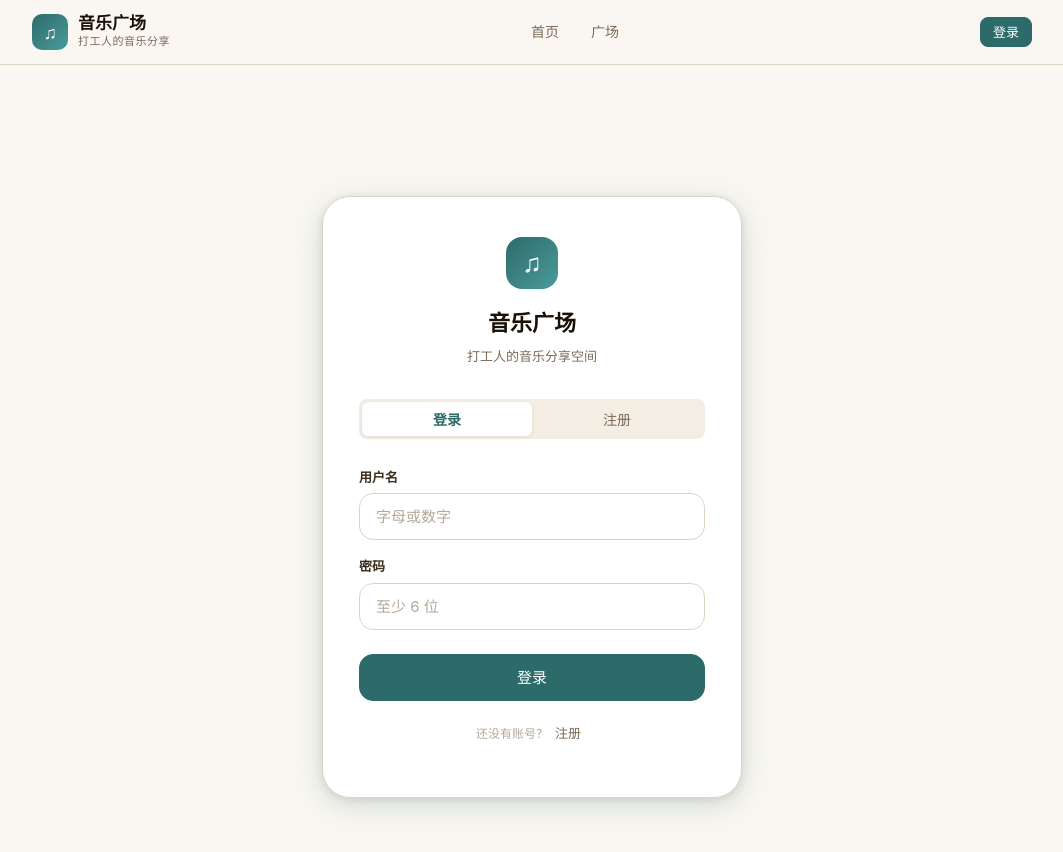
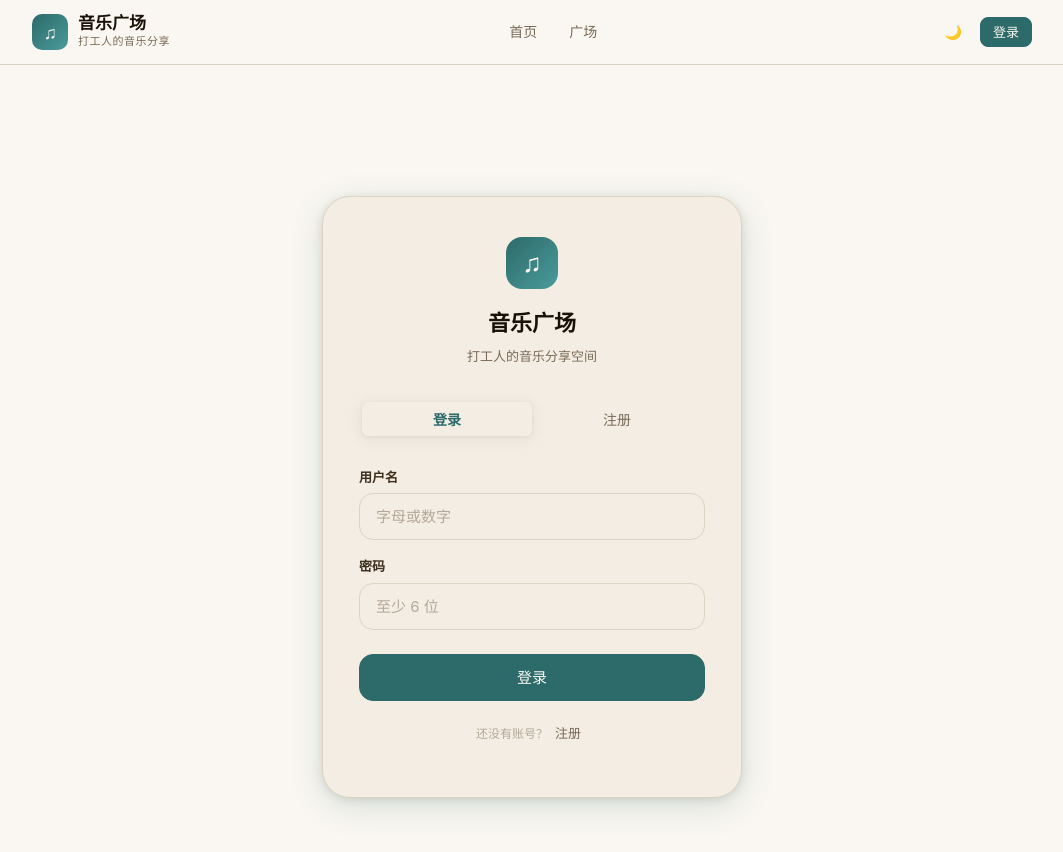
Before and after one commit to J-York/MuCofree, a React (Vite) app in the folder apps/web/: page /login in a window 1280 px wide. Shown: the top 852 px of the page, without its empty margins (108-1171 px from the left). Built offline with nearby package versions, Linux system fonts and the light colour scheme; no server answers.

Commit message:
feat(web): implement dark mode and optimize UI/UX

```diff
--- a/apps/web/src/App.tsx
+++ b/apps/web/src/App.tsx
@@ -1,5 +1,7 @@
 import { Navigate, NavLink, Route, Routes, useNavigate } from "react-router-dom";
+import { ThemeProvider, useTheme } from "./context/ThemeContext";
 import { AuthProvider, useAuth } from "./context/AuthContext";
+import ThemeToggle from "./components/ThemeToggle";
 import { PlayerProvider } from "./context/PlayerContext";
 import Player from "./components/Player";
 import Avatar from "./components/Avatar";
@@ -69,14 +71,18 @@ function SiteHeader() {
             <>
               <Avatar name={user.name} avatarUrl={user.avatarUrl} size="sm" />
               <span className="nav-name">{user.name}</span>
+              <ThemeToggle />
               <button className="btn btn-ghost btn-sm" onClick={() => void handleLogout()}>
                 退出
               </button>
             </>
           ) : (
+            <>
+              <ThemeToggle />
               <NavLink to="/login" className="btn btn-primary btn-sm">
                 登录
               </NavLink>
+            </>
           )}
         </div>
       </div>
@@ -135,10 +141,12 @@ function AppShell() {
 // ── Root ──────────────────────────────────────────────────────────────────────
 export default function App() {
   return (
+    <ThemeProvider>
       <AuthProvider>
         <PlayerProvider>
           <AppShell />
         </PlayerProvider>
       </AuthProvider>
+    </ThemeProvider>
   );
 }
--- /dev/null
+++ b/apps/web/src/components/ThemeToggle.tsx
@@ -0,0 +1,17 @@
+import { useTheme } from '../context/ThemeContext';
+import { Moon, Sun } from 'lucide-react'; // if available, else emojis
+
+export default function ThemeToggle() {
+  const { theme, toggleTheme } = useTheme();
+
+  return (
+    <button
+      onClick={toggleTheme}
+      className="btn btn-ghost btn-icon"
+      aria-label="Toggle dark mode"
+      title={theme === 'light' ? 'Switch to dark mode' : 'Switch to light mode'}
+    >
+      {theme === 'light' ? '🌙' : '☀️'}
+    </button>
+  );
+}
--- /dev/null
+++ b/apps/web/src/context/ThemeContext.tsx
@@ -0,0 +1,50 @@
+import React, { createContext, useContext, useEffect, useState } from 'react';
+
+type Theme = 'light' | 'dark';
+
+interface ThemeContextType {
+  theme: Theme;
+  toggleTheme: () => void;
+}
+
+const ThemeContext = createContext<ThemeContextType | undefined>(undefined);
+
+export const ThemeProvider: React.FC<{ children: React.ReactNode }> = ({ children }) => {
+  const [theme, setTheme] = useState<Theme>(() => {
+    const savedTheme = localStorage.getItem('theme');
+    if (savedTheme === 'light' || savedTheme === 'dark') {
+      return savedTheme;
+    }
+    if (window.matchMedia && window.matchMedia('(prefers-color-scheme: dark)').matches) {
+      return 'dark';
+    }
+    return 'light';
+  });
+
+  useEffect(() => {
+    localStorage.setItem('theme', theme);
+    if (theme === 'dark') {
+      document.documentElement.classList.add('dark');
+    } else {
+      document.documentElement.classList.remove('dark');
+    }
+  }, [theme]);
+
+  const toggleTheme = () => {
+    setTheme((prev) => (prev === 'light' ? 'dark' : 'light'));
+  };
+
+  return (
+    <ThemeContext.Provider value={{ theme, toggleTheme }}>
+      {children}
+    </ThemeContext.Provider>
+  );
+};
+
+export const useTheme = () => {
+  const context = useContext(ThemeContext);
+  if (context === undefined) {
+    throw new Error('useTheme must be used within a ThemeProvider');
+  }
+  return context;
+};
--- a/apps/web/src/styles.css
+++ b/apps/web/src/styles.css
@@ -38,6 +38,32 @@
   --transition-slow: all 0.35s cubic-bezier(0.4, 0, 0.2, 1);
 }
 
+:root.dark {
+  --cream:        #121212;
+  --cream-dark:   #1E1E1E;
+  --warm-100:     #2A2A2A;
+  --warm-200:     #3D3D3D;
+  --warm-300:     #5C5C5C;
+  --teal:         #4A9B9B;
+  --teal-hover:   #5CBCBC;
+  --teal-light:   #243B3B;
+  --teal-mid:     #2D6A6A;
+  --brown:        #A58A76;
+  --brown-light:  #3D2E1E;
+  --gold:         #D4A860;
+  --gold-light:   #3D2E1E;
+  --ink:          #EAEAEA;
+  --ink-mid:      #B5A898;
+  --ink-light:    #7A6A56;
+  --ink-ghost:    #3D2E1E;
+  --red:          #D87070;
+  --red-light:    #3D2E1E;
+
+  --shadow-card:  0 2px 16px rgba(0, 0, 0, 0.3), 0 1px 4px rgba(0, 0, 0, 0.2);
+  --shadow-float: 0 8px 32px rgba(0, 0, 0, 0.4), 0 2px 8px rgba(0, 0, 0, 0.25);
+  --shadow-hover: 0 6px 24px rgba(0, 0, 0, 0.35), 0 2px 8px rgba(0, 0, 0, 0.2);
+}
+
 /* ═══════════════════════════════════════════════════════════════
    Reset & Base
 ═══════════════════════════════════════════════════════════════ */
@@ -57,6 +83,7 @@ body {
   font-size: 15px;
   line-height: 1.6;
   -webkit-font-smoothing: antialiased;
+  transition: background-color 0.35s ease, color 0.35s ease;
   min-height: 100vh;
 }
 
@@ -140,13 +167,15 @@ button {
    Header / Nav
 ═══════════════════════════════════════════════════════════════ */
 .site-header {
-  background: rgba(250, 247, 242, 0.92);
+  background: var(--cream);
+  /* Using solid cream instead of rgba for better dark mode compatibility */
   backdrop-filter: blur(12px);
   -webkit-backdrop-filter: blur(12px);
   border-bottom: 1px solid var(--warm-200);
   position: sticky;
   top: 0;
   z-index: 100;
+  transition: background-color 0.35s ease, border-color 0.35s ease;
 }
 
 .site-header-inner {
@@ -170,7 +199,7 @@ button {
   height: 36px;
   border-radius: 10px;
   background: linear-gradient(135deg, var(--teal) 0%, var(--teal-mid) 100%);
-  color: white;
+  color: var(--cream);
   display: grid;
   place-items: center;
   font-family: var(--font-serif);
@@ -237,7 +266,7 @@ button {
    Cards
 ═══════════════════════════════════════════════════════════════ */
 .card {
-  background: white;
+  background: var(--cream-dark);
   border: 1px solid var(--warm-200);
   border-radius: var(--radius-md);
   padding: 20px;
@@ -252,7 +281,7 @@ button {
 }
 
 .card-sm {
-  background: white;
+  background: var(--cream-dark);
   border: 1px solid var(--warm-200);
   border-radius: var(--radius-sm);
   padding: 14px;
@@ -260,7 +289,7 @@ button {
 }
 
 .section-card {
-  background: white;
+  background: var(--cream-dark);
   border: 1px solid var(--warm-200);
   border-radius: var(--radius-lg);
   padding: 28px;
@@ -296,7 +325,7 @@ button {
 
 .btn-primary {
   background: var(--teal);
-  color: white;
+  color: var(--cream);
   border-color: var(--teal);
 }
 
@@ -304,7 +333,7 @@ button {
   background: var(--teal-hover);
   border-color: var(--teal-hover);
   transform: translateY(-1px);
-  box-shadow: 0 4px 12px rgba(45, 106, 106, 0.3);
+  box-shadow: var(--shadow-hover);
 }
 
 .btn-secondary {
@@ -337,7 +366,7 @@ button {
 
 .btn-teal-ghost:hover:not(:disabled) {
   background: var(--teal);
-  color: white;
+  color: var(--cream);
 }
 
 .btn-danger-ghost {
@@ -354,12 +383,12 @@ button {
 
 .btn-gold {
   background: var(--gold);
-  color: white;
+  color: var(--cream);
   border-color: var(--gold);
 }
 
 .btn-gold:hover:not(:disabled) {
-  background: #b8873c;
+  background: var(--gold);
   transform: translateY(-1px);
 }
 
@@ -388,7 +417,7 @@ button {
   padding: 10px 14px;
   border: 1.5px solid var(--warm-200);
   border-radius: var(--radius-sm);
-  background: white;
+  background: var(--cream-dark);
   font-size: 14px;
   color: var(--ink);
   font-family: var(--font-sans);
@@ -418,7 +447,7 @@ button {
   border: 1.5px solid var(--warm-200);
   border-radius: var(--radius-md);
   overflow: hidden;
-  background: white;
+  background: var(--cream-dark);
   box-shadow: var(--shadow-card);
   transition: var(--transition);
 }
@@ -539,7 +568,7 @@ button {
   gap: 14px;
   padding: 12px 16px;
   border-radius: var(--radius-md);
-  background: white;
+  background: var(--cream-dark);
   border: 1.5px solid var(--warm-200);
   cursor: pointer;
   transition: var(--transition);
@@ -599,7 +628,7 @@ button {
   flex-direction: column;
   gap: 14px;
   padding: 20px;
-  background: white;
+  background: var(--cream-dark);
   border: 1px solid var(--warm-200);
   border-radius: var(--radius-lg);
   cursor: pointer;
@@ -636,7 +665,7 @@ button {
   flex-direction: column;
   gap: 4px;
   padding: 18px;
-  background: white;
+  background: var(--cream-dark);
   border: 1px solid var(--warm-200);
   border-radius: var(--radius-md);
   transition: var(--transition);
@@ -680,11 +709,12 @@ button {
   left: 0;
   right: 0;
   z-index: 200;
-  background: rgba(250, 247, 242, 0.96);
+  background: var(--cream);
   backdrop-filter: blur(20px);
   -webkit-backdrop-filter: blur(20px);
   border-top: 1px solid var(--warm-200);
-  box-shadow: 0 -4px 24px rgba(45, 106, 106, 0.1);
+  box-shadow: var(--shadow-card);
+  transition: background-color 0.35s ease, border-color 0.35s ease;
 }
 
 .player-inner {
@@ -739,7 +769,7 @@ button {
   height: 42px;
   border-radius: 50%;
   background: var(--teal);
-  color: white;
+  color: var(--cream);
   border: none;
   cursor: pointer;
   display: grid;
@@ -818,7 +848,7 @@ button {
 }
 
 .login-card {
-  background: white;
+  background: var(--cream-dark);
   border: 1px solid var(--warm-200);
   border-radius: var(--radius-xl);
   padding: 40px 36px;
@@ -835,7 +865,7 @@ button {
   height: 52px;
   border-radius: 16px;
   background: linear-gradient(135deg, var(--teal) 0%, var(--teal-mid) 100%);
-  color: white;
+  color: var(--cream);
   display: grid;
   place-items: center;
   font-family: var(--font-serif);
@@ -880,10 +910,10 @@ button {
 }
 
 .login-tab.active {
-  background: white;
+  background: var(--cream-dark);
   color: var(--teal);
   font-weight: 600;
-  box-shadow: 0 1px 4px rgba(26, 18, 8, 0.08);
+  box-shadow: var(--shadow-card);
 }
 
 .form-field {
@@ -903,10 +933,10 @@ button {
    Banner / Hero
 ═══════════════════════════════════════════════════════════════ */
 .plaza-banner {
-  background: linear-gradient(135deg, var(--teal) 0%, var(--teal-mid) 60%, #5BA8A8 100%);
+  background: linear-gradient(135deg, var(--teal) 0%, var(--teal-mid) 60%, var(--teal-hover) 100%);
   border-radius: var(--radius-xl);
   padding: 36px 40px;
-  color: white;
+  color: var(--cream);
   position: relative;
   overflow: hidden;
 }
@@ -1012,19 +1042,19 @@ button {
 .alert-error {
   background: var(--red-light);
   color: var(--red);
-  border: 1px solid #eecaca;
+  border: 1px solid var(--red);
 }
 
 .alert-success {
   background: var(--teal-light);
   color: var(--teal);
-  border: 1px solid #c5dede;
+  border: 1px solid var(--teal);
 }
 
 .alert-info {
   background: var(--gold-light);
-  color: #8B6430;
-  border: 1px solid #f0ddb8;
+  color: var(--gold);
+  border: 1px solid var(--gold);
 }
 
 /* ═══════════════════════════════════════════════════════════════
@@ -1116,10 +1146,10 @@ button {
 }
 
 .plaza-view-btn.active {
-  background: white;
+  background: var(--cream-dark);
   color: var(--teal);
   font-weight: 600;
-  box-shadow: 0 1px 4px rgba(26, 18, 8, 0.08);
+  box-shadow: var(--shadow-card);
 }
 
 /* ═══════════════════════════════════════════════════════════════
@@ -1140,7 +1170,7 @@ button {
    Plaza Share Card (waterfall item)
 ═══════════════════════════════════════════════════════════════ */
 .plaza-share-card {
-  background: white;
+  background: var(--cream-dark);
   border: 1px solid var(--warm-200);
   border-radius: var(--radius-lg);
   overflow: hidden;
@@ -1205,7 +1235,7 @@ button {
   height: 44px;
   border-radius: 50%;
   background: rgba(45, 106, 106, 0.9);
-  color: white;
+  color: var(--cream);
   display: grid;
   place-items: center;
   font-size: 16px;
```
Lines whose indentation alone changed are shown as unchanged.
